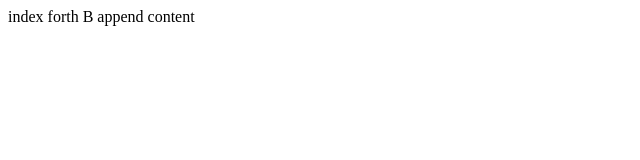
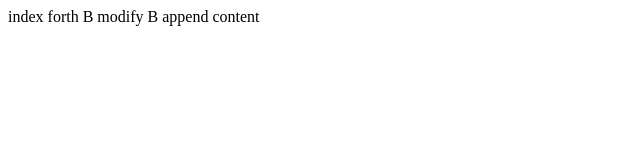
Before and after one commit to pyj1971341376/demo, a plain HTML site: page index.html in a window 1280 px wide. Shown: the full height of the page, 0-640 px from the left. Drawn offline with Linux system fonts and the light colour scheme.

Commit message:
TestConflictB

```diff
--- a/index.html
+++ b/index.html
@@ -5,7 +5,7 @@
   <title>index</title>
 </head>
 <body>
-  index forth
+  index forth B modify
   B append content
 </body>
 </html>
```
